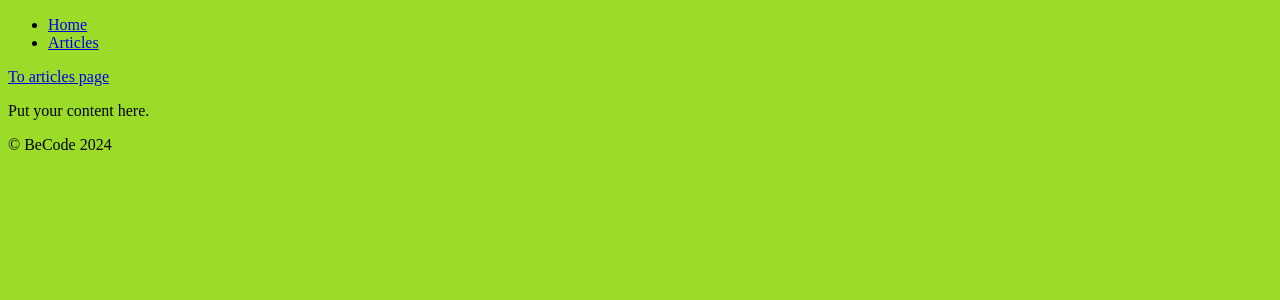
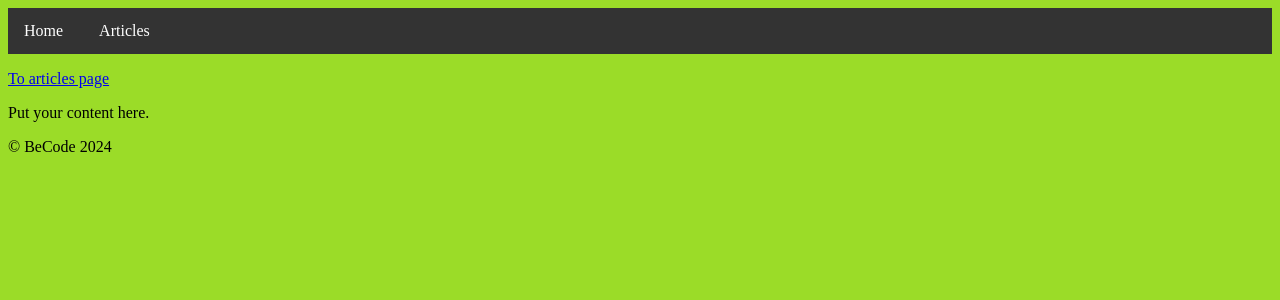
Before and after one commit to becodeorg/verou-5-mvc-SezinAkbulut, a PHP site: page / in a window 1280 px wide. Shown: the top 300 px of the page. Run offline with PHP 8.4, Linux system fonts and the light colour scheme.

Commit message:
update database content and add basic style

```diff
--- a/Controller/ArticleController.php
+++ b/Controller/ArticleController.php
@@ -16,7 +16,7 @@ class ArticleController
     public function index()
     {
         // Print articles for debugging
-        printR($this->articles);
+       // printR($this->articles);
 
         $this->articles = $this->getArticles();
 
--- a/Stylesheet/style.css
+++ b/Stylesheet/style.css
@@ -4,3 +4,45 @@ img{
 body{
     background-color: #9bdc28;
 }
+
+.nav {
+    background-color: #333;
+    overflow: hidden;
+}
+
+.nav ul {
+    list-style-type: none;
+    margin: 0;
+    padding: 0;
+}
+
+
+.nav li {
+    display: inline-block;
+}
+
+
+.nav a {
+    display: block;
+    color: white;
+    text-align: center;
+    padding: 14px 16px;
+    text-decoration: none;
+}
+
+.nav a:hover {
+    background-color: #ddd;
+    color: black;
+}
+
+ul.articles li{
+    font-size: 25px;
+}
+
+ul.articles{
+    margin-bottom: 20rem;
+}
+
+h1{
+    font-size: 35px;
+}
--- a/View/articles/index.php
+++ b/View/articles/index.php
@@ -3,7 +3,7 @@
 
 <section>
     <h1>Articles</h1>
-    <ul>
+    <ul class="articles">
         <?php foreach ($this->articles as $article) : ?>
             <li><?= $article->title ?> - By <?= $article->author ?> (<?= $article->formatPublishDate() ?>)</li>
             <a href="index.php?action=articles-show&id=<?= $article->id ?>">More info</a>
--- a/View/articles/show.php
+++ b/View/articles/show.php
@@ -9,7 +9,7 @@
             <h1><?= $article->title ?></h1>
             <p><?= $article->formatPublishDate() ?></p>
             <p><?= $article->description ?></p>
-            <p><?= $article->author ?></p>
+            <p>By <?= $article->author ?></p>
 
             <!-- links to next and previous -->
             <?php if ($prevArticleId !== null): ?>
--- a/View/includes/header.php
+++ b/View/includes/header.php
@@ -12,6 +12,7 @@
 </head>
 <body>
     <header>
+        <nav class="nav">
             <ul>
                 <li>
                     <a href="index.php">Home</a>
@@ -20,4 +21,5 @@
                     <a href="index.php?action=articles-index">Articles</a>
                 </li>
             </ul>
+        </nav>
     </header>
--- a/index.php
+++ b/index.php
@@ -24,13 +24,14 @@ require 'Controller/ArticleController.php';
 
 //print Function for easy printing
 
+/*
 function printR($data)
 {
     echo "<pre>";
     print_r($data);
     echo "</pre>";
 }
-
+*/
 
 $database = new Database($config['host'], $config['user'], $config['password'], $config['dbname']);
 $database->connect();
```
Lines whose indentation alone changed are shown as unchanged.
